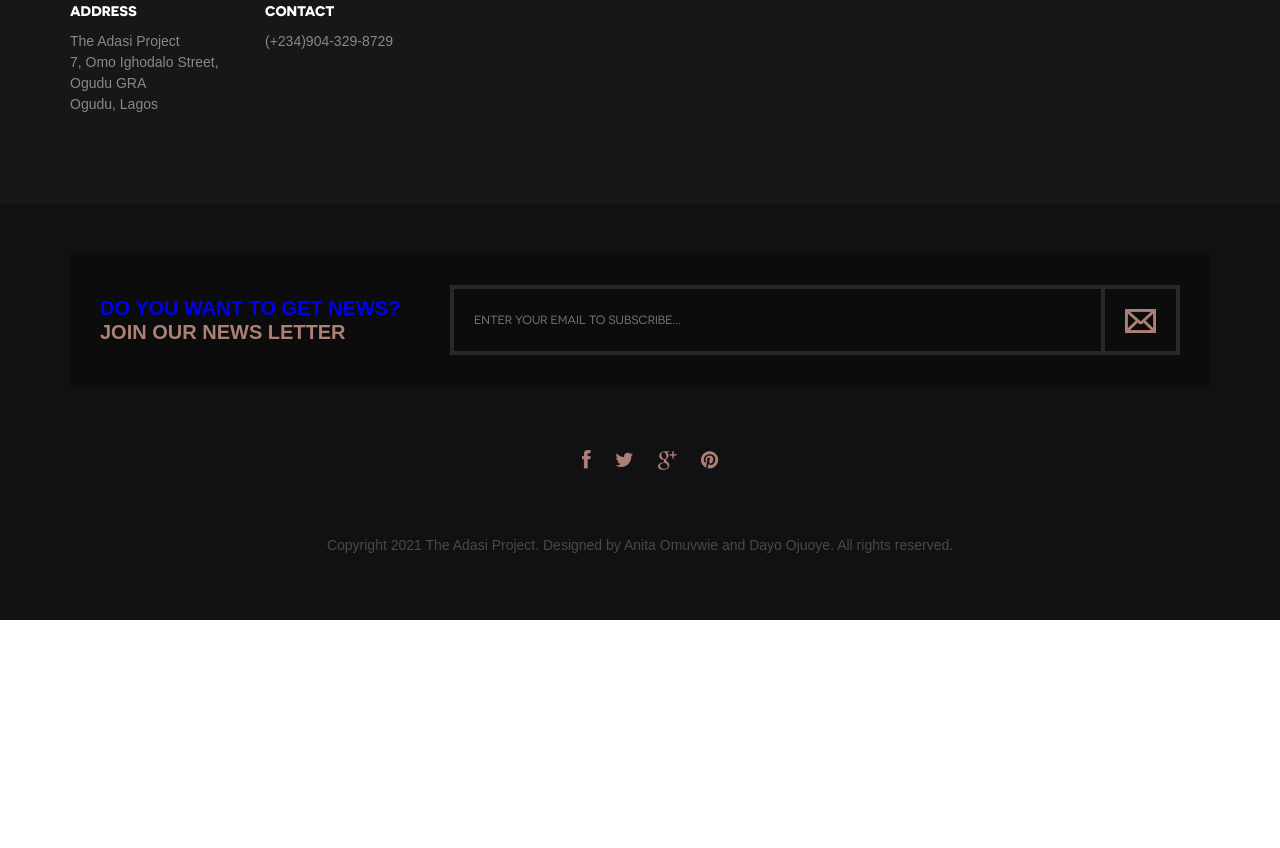
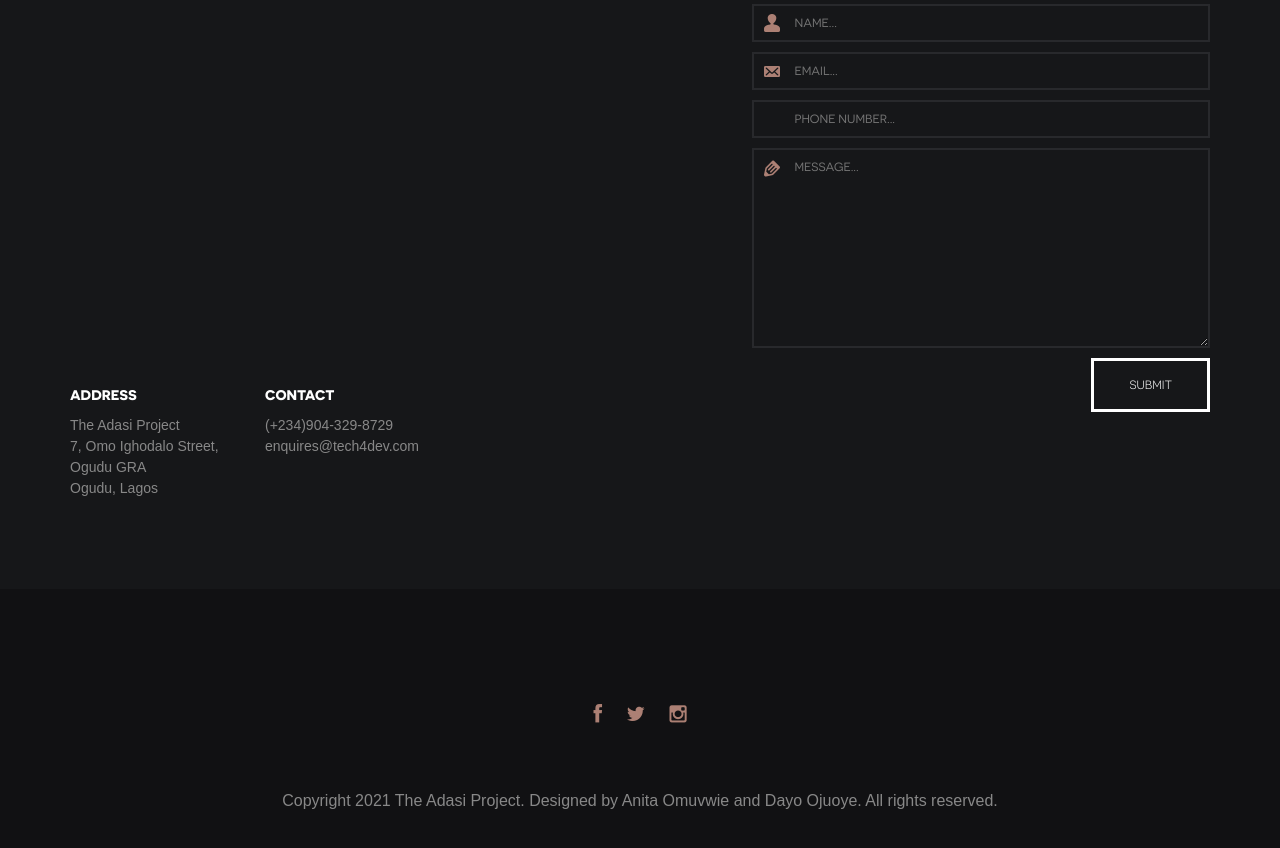
Before and after one commit to e-iroro/Group1-WTBootcamp, a plain HTML site: page contact.html in a window 1280 px wide. Shown: the part 840-1688 px from the top of the page. Before the commit the page ends 1460 px from the top, so only its background shows below. Drawn offline with Linux system fonts and the light colour scheme; some packages are replaced by stand-ins of ours.

Commit message:
third commit

```diff
--- a/contact.html
+++ b/contact.html
@@ -5,14 +5,14 @@
 		<meta http-equiv="X-UA-Compatible" content="IE=edge">
 		<meta name="viewport" content="width=device-width, initial-scale=1.0,maximum-scale=1">
 
-		<title>Lawyers | Contact</title>
+		<title>The Adasi Project | Contact</title>
 
 		<!-- Loading third party fonts -->
 		<link href="fonts/font-awesome.min.css" rel="stylesheet" type="text/css">
 		<link href="fonts/novecento-font/novecento-font.css" rel="stylesheet" >
 
 		<!-- Loading main css file -->
-		<link rel="stylesheet" href="style.css">
+		<link href="style.css" rel="stylesheet" >
 
 		<!--[if lt IE 9]>
 		<script src="js/ie-support/html5.js"></script>
@@ -31,8 +31,8 @@
 					<a href="index.html" id="branding">
 						<img src="images/logo.png" alt="Company Name" class="logo">
 						<div class="branding-copy">
-							<h1 class="site-title">Company Name</h1>
-							<small class="site-description">Tagline goes here</small>
+							<h1 class="site-title">The Adasi Project</h1>
+							<small class="site-description">For women, by women. Let's take action!</small>
 						</div>
 					</a>
 
@@ -55,6 +55,7 @@
 				<div class="fullwidth-block content">
 					<div class="container">
 						<h2 class="entry-title">Omnis iste natus error sit voluptatem doloremque laudantium totam rem aperiam eaque ipsa quae ab illo inventore veritatis et quasi architecto</h2>
+						<iframe src="https://www.google.com/maps/embed?pb=!1m18!1m12!1m3!1d3963.5719081103193!2d3.3915836147710015!3d6.575585195244407!2m3!1f0!2f0!3f0!3m2!1i1024!2i768!4f13.1!3m3!1m2!1s0x103b929a255dd657%3A0xba35284d12988210!2sTech4dev!5e0!3m2!1sen!2suk!4v1638374510457!5m2!1sen!2suk" width="600" height="450" style="border:0;" allowfullscreen="" loading="lazy"></iframe>
 
 						<div class="row contact-info">
 							<div class="col-md-6">
@@ -72,7 +73,7 @@
 												<strong>Contact</strong>
 												<p>
 													<a href="tel:(+234)904-329-8729">(+234)904-329-8729</a>
-													<a href="mailto:enquires@tech4deev.com</a> <br>
+													<a href="mailto:enquires@tech4dev.com">enquires@tech4dev.com</a> <br>
 												</p>
 											</div>
 										</div>
@@ -83,10 +84,10 @@
 								<form action="#" class="contact-form">
 									<input type="text" id="name" placeholder="Name...">
 									<input type="text" id="email" placeholder="Email...">
-									<input type="text" id="website" placeholder="Website...">
+									<input type="text" id="phone" placeholder="phone number...">
 									<textarea name="" id="message" placeholder="Message..."></textarea>
 									<div class="text-right">
-										<input type="submit" value="Send message">
+										<a href="mailto:enquires@tech4deev.com" class="button">submit</a>
 									</div>
 								</form>
 							</div>
@@ -98,25 +99,24 @@
 
 			<footer class="site-footer">
 				<div class="container">
-					<div class="subscribe-form">
+					<!---<div class="subscribe-form">
 						<form action="#">
 							<label for="#">
 								<span>Do you want to get news?</span>
-								<span>Join our news letter</span>
+								<span class>Join our news letter</span>
 							</label>
 							<div class="control">
 								<input type="text" placeholder="Enter your email to subscribe...">
 								<button type="submit"><img src="images/icon-envelope.png" alt=""></button>
 														</form>
 							</div>
+					</div>--->
+					<div class="social-links">
+						<a href="https://www.facebook.com/Tech4DevHQ/"><i class="fa fa-facebook"></i></a>
+						<a href="https://twitter.com/tech4devhq"><i class="fa fa-twitter"></i></a>
+						<!--<a href="https://ng.linkedin.com/company/tech4dev"><i class="fa fa-l"></i></a>-->
+						<a href="https://www.instagram.com/tech4dev/?hl=en"><i class="fa fa-instagram"></i></a>
 					</div>
-					<div class="social-links">
-						<a href="#"><i class="fa fa-facebook"></i></a>
-						<a href="#"><i class="fa fa-twitter"></i></a>
-						<a href="#"><i class="fa fa-google-plus"></i></a>
-						<a href="#"><i class="fa fa-pinterest"></i></a>
-					</div>
-					<div class="copy">
 						<p>Copyright 2021 The Adasi Project. Designed by Anita Omuvwie and Dayo Ojuoye. All rights reserved.</p>
 					</div>
 				</div>
@@ -126,7 +126,8 @@
 
 
 		<script src="js/jquery-1.11.1.min.js"></script>
-		<script src="http://maps.google.com/maps/api/js?sensor=false&amp;language=en"></script>
+
+		<!--<script src="http://maps.google.com/maps/api/js?sensor=false&amp;language=en"></script>-->
 		<script src="js/plugins.js"></script>
 		<script src="js/app.js"></script>
 
```
